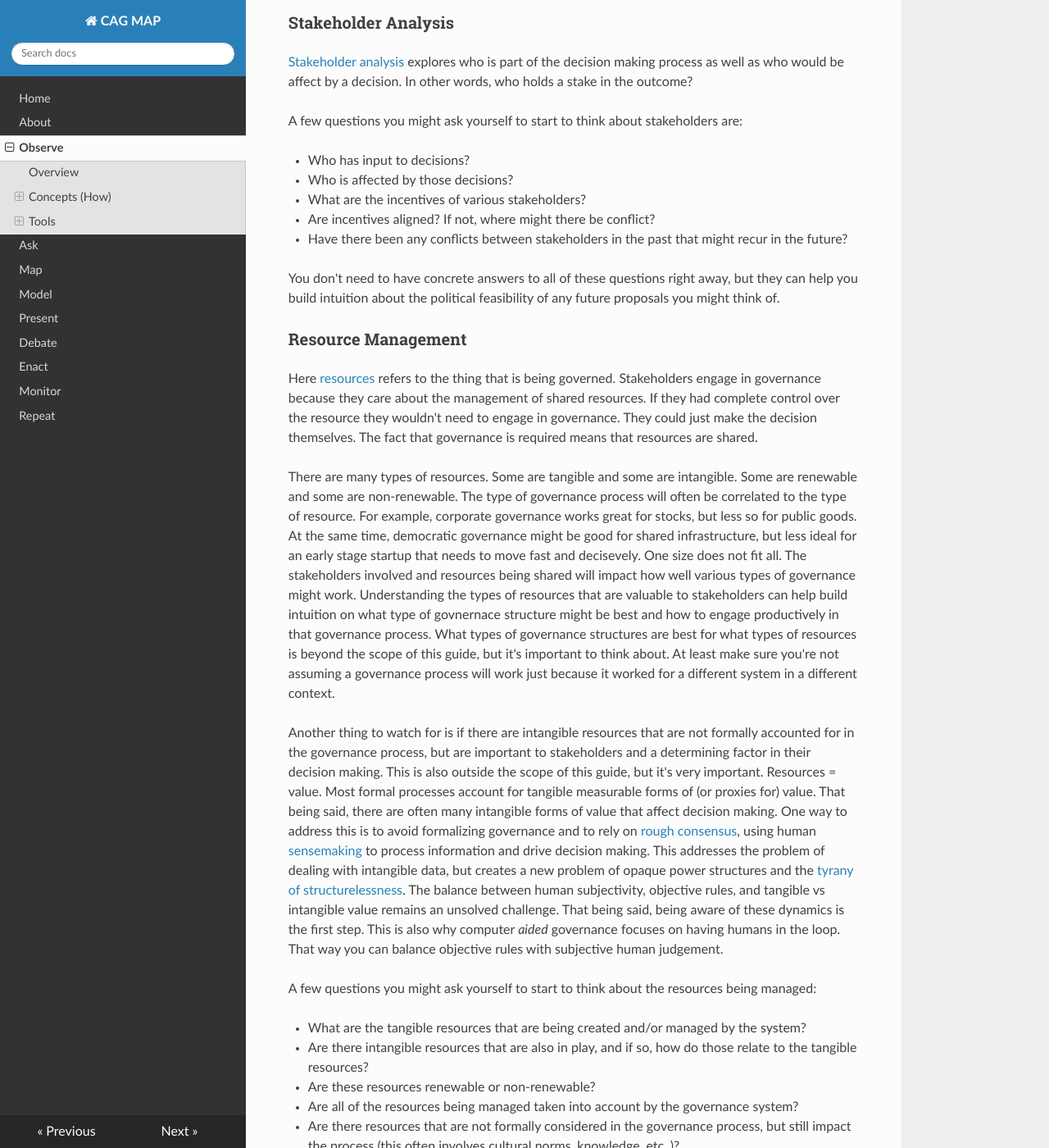
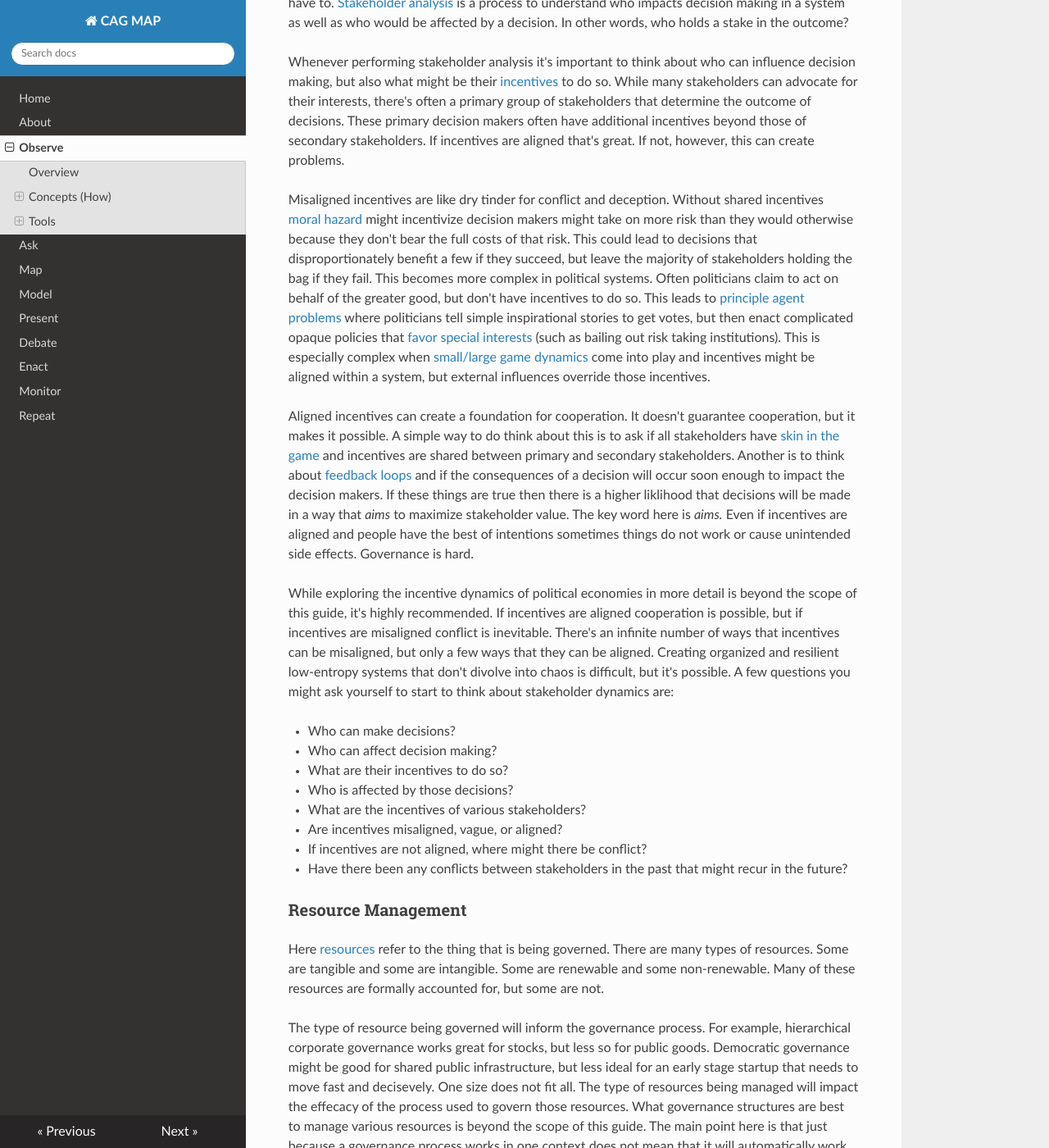
Before and after one commit to BlockScience/cag-map, an MkDocs documentation site: the page built from docs/observe.md, in a window 1280 px wide and 1400 px high, scrolled down 1348 px. Shown: the whole window at 82% size. Built offline with MkDocs 1.6.1, drawn with Linux system fonts in a browser that asks for light colours; nearby versions of some CDN libraries; some of the changed text lies outside the part shown.

Commit message:
updated about and observe chapters

```diff
--- a/docs/observe.md
+++ b/docs/observe.md
@@ -6,35 +6,40 @@
 
 ## Overview
 
-Adding technology to something you don't understand is not a good idea. It is guaranteed to make things worse. Disruption without direction is just chaos. If you want to improve a system, first seek to understand how it works. Then, once you have an informed opinion, you can engage productively.
+If you want to go on an adventure a common first step is to get a map. Then once you know where you are on the map, and the terrain around you, then you can navigate to your destination.
 
-Hopefully this process will help you draft better proposals, but it will also help when analyzing systems and proposals. The most important thing is to look for evidence and facts that back statements up. If a statement is made without any supporting evidence it might just be an opinion. Both facts and opinions can be helpful as long as you can differentiate between the two. Facts are true regardless of whether or not you believe in them, but opinions are only relevant as long as people believe in them. People will often state opinions confidently and definitively as if they're facts. People will also question facts in order to better understand their provenance and application within context. This can be confusing. A scientific approach is skeptical of processes and data because they want to find out what's true or not, but media and politicians are full of conviction and emotion because they want to find out what will capture your attention (and votes). This creates cognitive dissonance. Data driven processes are logically sound, but emotionally unsatisfying. Narrative driven processes are often impossible to prove or disprove logically, but they are emotionally exciting and compelling.
+This also applies to computer aided governance. If you want to change a system to acheive a goal, first you need to understand how it works. Then you'll know what to do to create the changes you want to see.
 
-The dichotomy between logic and emotion is unlikely to be resolved anytime soon. That being said, knowing the difference between facts and opinions can help establish a ground truth. Then at least we can have a few shared factual reference points to build our intersubjective narratives off of.
+Socio-economic systems, being made up of both people and resources, have both subjective and objective elements to them. Both are valuable, but they're very different. Facts are true regardless of whether or not you believe in them, but opinions are only relevant as long as people believe in them. This sounds simple, but it's not. People will often state opinions with such confidence and conviction that they *feel* like facts. People will also question facts to better understand them within context, which can make them *feel* opinionated. This can create cognitive dissonance. While the dichotomy between logic and emotion is unlikely to be resolved anytime soon, knowing the difference between facts and opinions can help establish common ground. If you're arguing about which direction to go, it helps to at least be looking at the same map.
 
 ## Concepts (How)
 
 ### Stakeholder Analysis
 
-[Stakeholder analysis](https://en.wikipedia.org/wiki/Stakeholder_analysis) explores who is part of the decision making process as well as who would be affect by a decision. In other words, who holds a stake in the outcome?
+A [stakeholder](https://en.wikipedia.org/wiki/Project_stakeholder) is an individual, group, or organization, who may affect, be affected by, or perceive itself to be affected by a decision, activity, or outcome of a project. This often focuses on [financial stakeholders](https://en.wikipedia.org/wiki/Stakeholder_(corporate)) who directly impact or interact with an organization in an economic way, but it doesn't have to. [Stakeholder analysis](https://en.wikipedia.org/wiki/Stakeholder_analysis) is a process to understand who impacts decision making in a system as well as who would be affected by a decision. In other words, who holds a stake in the outcome?
 
-A few questions you might ask yourself to start to think about stakeholders are:
+Whenever performing stakeholder analysis it's important to think about who can influence decision making, but also what might be their [incentives](https://en.wikipedia.org/wiki/Incentive) to do so. While many stakeholders can advocate for their interests, there's often a primary group of stakeholders that determine the outcome of decisions. These primary decision makers often have additional incentives beyond those of secondary stakeholders. If incentives are aligned that's great. If not, however, this can create problems.
 
-- Who has input to decisions?
+Misaligned incentives are like dry tinder for conflict and deception. Without shared incentives [moral hazard](https://en.wikipedia.org/wiki/Moral_hazard) might incentivize decision makers might take on more risk than they would otherwise because they don't bear the full costs of that risk. This could lead to decisions that disproportionately benefit a few if they succeed, but leave the majority of stakeholders holding the bag if they fail. This becomes more complex in political systems. Often politicians claim to act on behalf of the greater good, but don't have incentives to do so. This leads to [principle agent problems](https://en.wikipedia.org/wiki/Principal%E2%80%93agent_problem) where politicians tell simple inspirational stories to get votes, but then enact complicated opaque policies that [favor special interests](https://en.wikipedia.org/wiki/Crony_capitalism) (such as bailing out risk taking institutions). This is especially complex when [small/large game dynamics](https://unenumerated.blogspot.com/2015/05/small-game-fallacies.html) come into play and incentives might be aligned within a system, but external influences override those incentives.
+
+Aligned incentives can create a foundation for cooperation. It doesn't guarantee cooperation, but it makes it possible. A simple way to do think about this is to ask if all stakeholders have [skin in the game](https://en.wikipedia.org/wiki/Skin_in_the_Game_(book)) and incentives are shared between primary and secondary stakeholders. Another is to think about [feedback loops](https://en.wikipedia.org/wiki/Feedback) and if the consequences of a decision will occur soon enough to impact the decision makers. If these things are true then there is a higher liklihood that decisions will be made in a way that *aims* to maximize stakeholder value. The key word here is *aims.* Even if incentives are aligned and people have the best of intentions sometimes things do not work or cause unintended side effects. Governance is hard.
+
+While exploring the incentive dynamics of political economies in more detail is beyond the scope of this guide, it's highly recommended. If incentives are aligned cooperation is possible, but if incentives are misaligned conflict is inevitable. There's an infinite number of ways that incentives can be misaligned, but only a few ways that they can be aligned. Creating organized and resilient low-entropy systems that don't divolve into chaos is difficult, but it's possible. A few questions you might ask yourself to start to think about stakeholder dynamics are:
+
+- Who can make decisions?
+- Who can affect decision making?
+- What are their incentives to do so?
 - Who is affected by those decisions?
 - What are the incentives of various stakeholders?
-- Are incentives aligned? If not, where might there be conflict?
+- Are incentives misaligned, vague, or aligned?
+- If incentives are not aligned, where might there be conflict?
 - Have there been any conflicts between stakeholders in the past that might recur in the future?
-
-You don't need to have concrete answers to all of these questions right away, but they can help you build intuition about the political feasibility of any future proposals you might think of.
 
 ### Resource Management
 
-Here [resources](https://en.wikipedia.org/wiki/Resource) refers to the thing that is being governed. Stakeholders engage in governance because they care about the management of shared resources. If they had complete control over the resource they wouldn't need to engage in governance. They could just make the decision themselves. The fact that governance is required means that resources are shared.
+Here [resources](https://en.wikipedia.org/wiki/Resource) refer to the thing that is being governed. There are many types of resources. Some are tangible and some are intangible. Some are renewable and some non-renewable. Many of these resources are formally accounted for, but some are not.
 
-There are many types of resources. Some are tangible and some are intangible. Some are renewable and some are non-renewable. The type of governance process will often be correlated to the type of resource. For example, corporate governance works great for stocks, but less so for public goods. At the same time, democratic governance might be good for shared infrastructure, but less ideal for an early stage startup that needs to move fast and decisevely. One size does not fit all. The stakeholders involved and resources being shared will impact how well various types of governance might work. Understanding the types of resources that are valuable to stakeholders can help build intuition on what type of govnernace structure might be best and how to engage productively in that governance process. What types of governance structures are best for what types of resources is beyond the scope of this guide, but it's important to think about. At least make sure you're not assuming a governance process will work just because it worked for a different system in a different context.
-
-Another thing to watch for is if there are intangible resources that are not formally accounted for in the governance process, but are important to stakeholders and a determining factor in their decision making. This is also outside the scope of this guide, but it's very important. Resources = value. Most formal processes account for tangible measurable forms of (or proxies for) value. That being said, there are often many intangible forms of value that affect decision making. One way to address this is to avoid formalizing governance and to rely on [rough consensus](https://en.wikipedia.org/wiki/Rough_consensus), using human [sensemaking](https://en.wikipedia.org/wiki/Sensemaking) to process information and drive decision making. This addresses the problem of dealing with intangible data, but creates a new problem of opaque power structures and the [tyrany of structurelessness](https://www.jofreeman.com/joreen/tyranny.htm). The balance between human subjectivity, objective rules, and tangible vs intangible value remains an unsolved challenge. That being said, being aware of these dynamics is the first step. This is also why computer *aided* governance focuses on having humans in the loop. That way you can balance objective rules with subjective human judgement.
+The type of resource being governed will inform the governance process. For example, hierarchical corporate governance works great for stocks, but less so for public goods. Democratic governance might be good for shared public infrastructure, but less ideal for an early stage startup that needs to move fast and decisevely. One size does not fit all. The type of resources being managed will impact the effecacy of the process used to govern those resources. What governance structures are best to manage various resources is beyond the scope of this guide. The main point here is that just because a governance process works in one context does not mean that it will automatically work in others.
 
 A few questions you might ask yourself to start to think about the resources being managed:
 
@@ -46,7 +51,7 @@
 
 ### Governance Process
 
-[Governance](https://en.wikipedia.org/wiki/Governance) is an important and vague word. It can mean a lot of things to a lot of people in an lot of contexts. Here when we say "governance," we're referring to the process of making decisions. This includes the [constitutional](https://en.wikipedia.org/wiki/Constitutional_economics) rules that constrain the power and actions available to various actors within a system as well as the [political](https://en.wikipedia.org/wiki/Politics) process that actors can engage in to change rules.
+[Governance](https://en.wikipedia.org/wiki/Governance) is an important and vague word. It can mean a lot of things to a lot of people in an lot of contexts. Here when we say "governance" we're referring to the process of making decisions. This includes the [constitutional](https://en.wikipedia.org/wiki/Constitutional_economics) rules that constrain the power and actions available to various actors within a system as well as the [political](https://en.wikipedia.org/wiki/Politics) process that actors can engage in to change rules.
 
 A few questions you might ask yourself to build intuition around how governance within the context of a complex socio-economic system:
 
```
Also changed, not shown: docs/about.md (+4 -4 lines), docs/present.md (+8 -1 lines), 1 other file.
